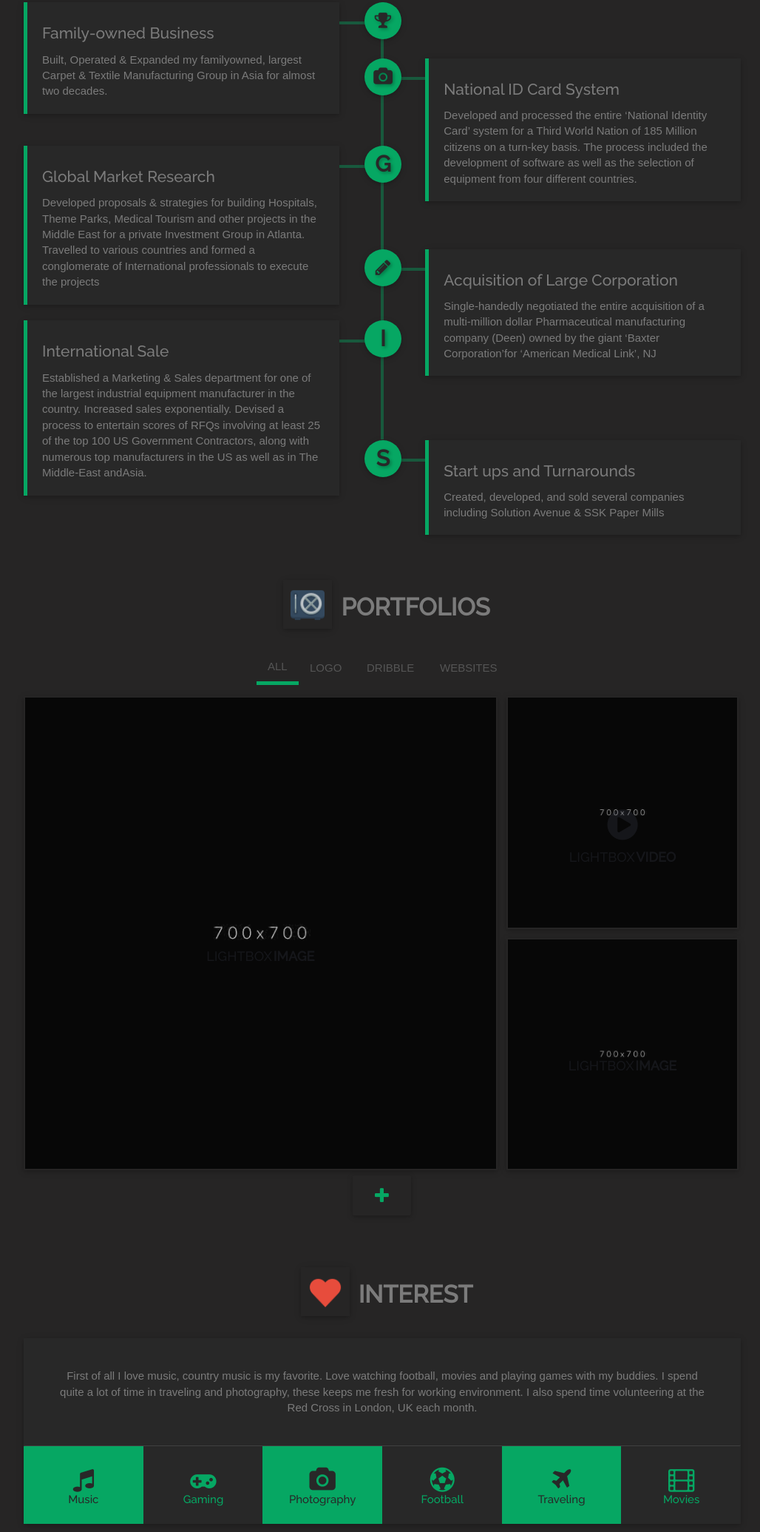
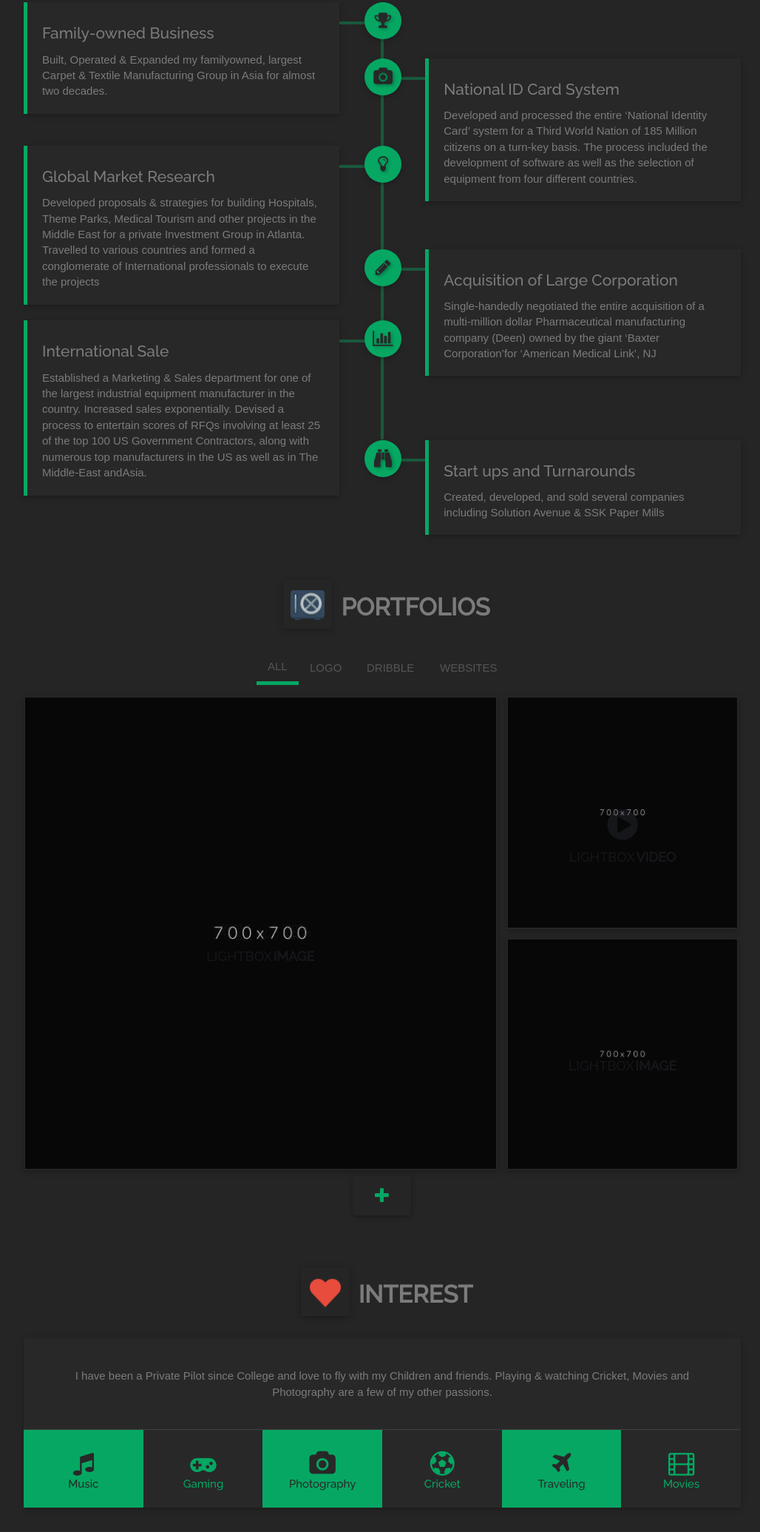
Before and after one commit to kausarpial/saidkhan, a plain HTML site: page index.html in a window 1280 px wide. Shown: the part 2340-4411 px from the top of the page at 74% size, without its empty margins (123-1151 px from the left). Drawn offline with Linux system fonts and the light colour scheme; some packages are replaced by stand-ins of ours; a web font is replaced by a local one.

Commit message:
Updated Accomplishment

```diff
--- a/index.html
+++ b/index.html
@@ -616,7 +616,7 @@
             <div class="timeline-block">
                 <!-- DOT -->
                 <div class="timeline-dot">
-                    <h6>G</h6>
+                    <i class="fa fa-lightbulb-o"></i>
                 </div>
                 <!-- TIMELINE CONTENT -->
                 <div class="card timeline-content">
@@ -675,7 +675,7 @@
             <div class="timeline-block">
                 <!-- DOT -->
                 <div class="timeline-dot">
-                    <h6>I</h6>
+                    <i class="fa fa-bar-chart"></i>
                 </div>
                 <!-- TIMELINE CONTENT -->
                 <div class="card timeline-content">
@@ -704,7 +704,7 @@
             <div class="timeline-block">
                 <!-- DOT -->
                 <div class="timeline-dot">
-                    <h6>S</h6>
+                    <i class="fa fa-binoculars"></i>
                 </div>
                 <!-- TIMELINE CONTENT -->
                 <div class="card timeline-content">
@@ -946,10 +946,8 @@
             <!--INTEREST TEXT-->
             <div class="card-content">
                 <p>
-                    First of all I love music, country music is my favorite. Love watching
-                    football, movies and playing games with my buddies. I spend quite a lot of time
-                    in traveling and photography, these keeps me fresh for working environment.
-                    I also spend time volunteering at the Red Cross in London, UK each month.
+                 I have been a Private Pilot since College and love to fly with my Children and friends. Playing & watching Cricket, Movies
+                and Photography are a few of my other passions.
                 </p>
             </div>
 
@@ -981,7 +979,7 @@
                 <div class="col-md-2 col-sm-4 col-xs-6 box text-center">
                     <div class="interest-icon-even">
                         <i class="fa fa-futbol-o"></i>
-                        <span>Football</span>
+                        <span>Cricket</span>
                     </div>
                 </div>
                 <!--INTEREST ICON FIVE-->
```
